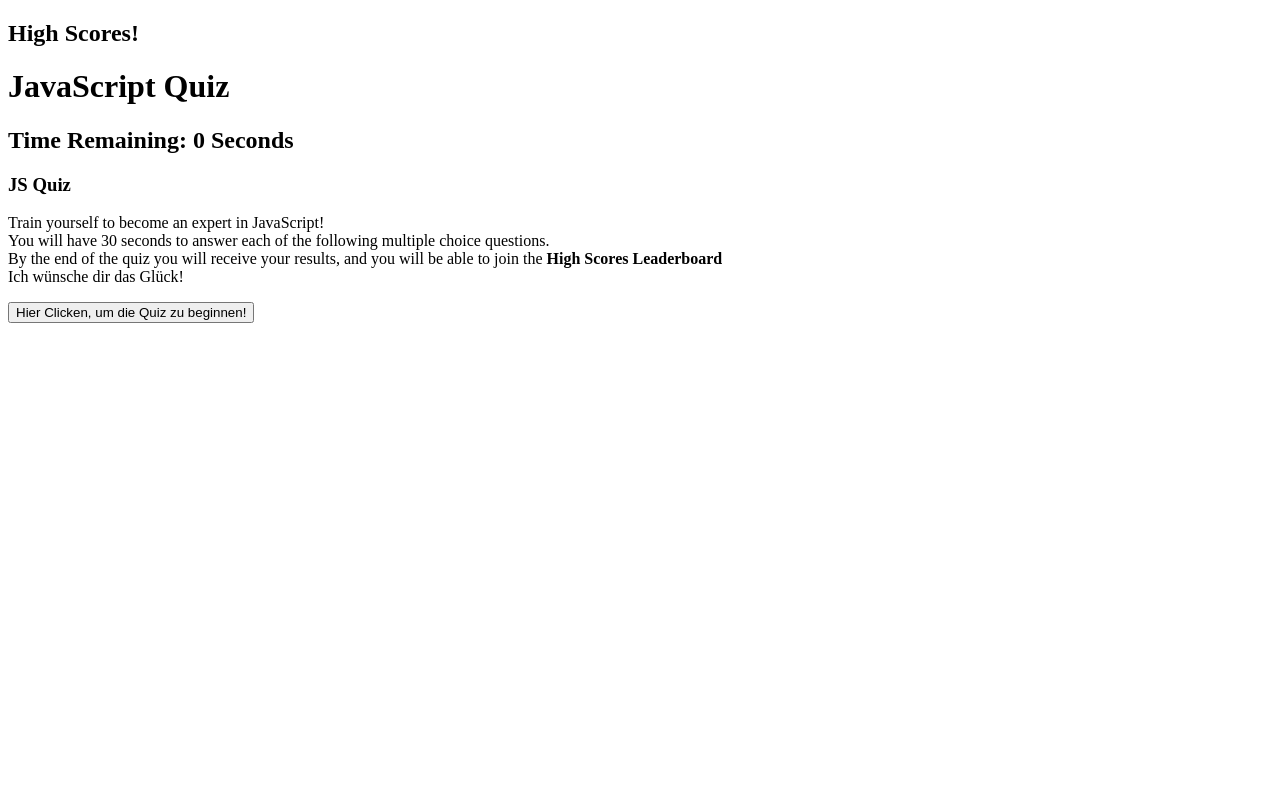
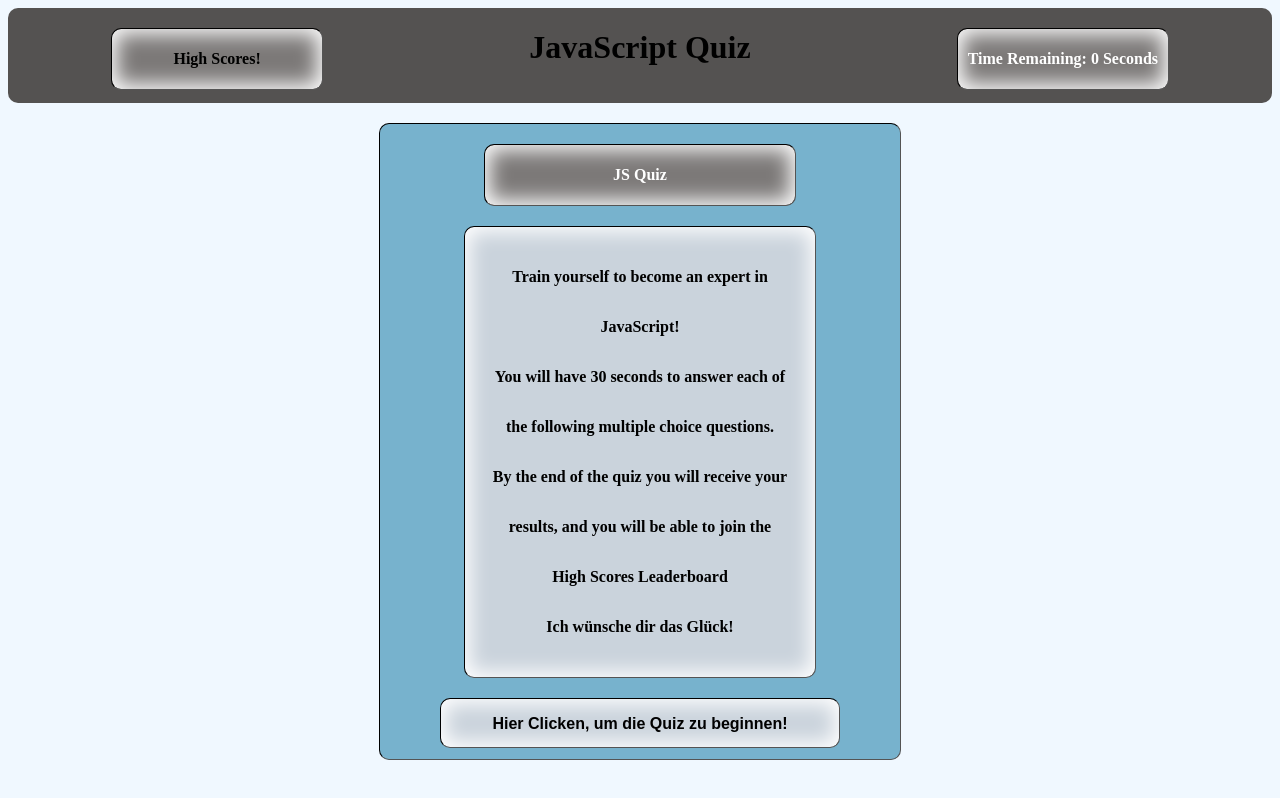
Before and after one commit to zbichsel/challenge-quiz, a plain HTML site: page index.html in a window 1280 px wide. Drawn offline with Linux system fonts and the light colour scheme.

Commit message:
added some css styling

```diff
--- a/assets/css/style.css
+++ b/assets/css/style.css
@@ -0,0 +1,122 @@
+header {
+    display: flex;
+    flex-flow: row;
+    justify-content: space-around;
+    padding: 0;
+    margin: 0;
+    list-style: none;
+    background-color: rgb(84, 82, 81);
+    border-radius: 10px;
+}
+
+#flex-left {
+    background-color: rgb(124, 121, 120);
+    border: 1px inset black;
+    border-radius: 10px;
+    box-shadow: inset 0px 0px 20px 5px #fff;
+    padding: 5px;
+    width: 200px;
+    height: 50px;
+    margin-top: 20px;
+    line-height: 50px;
+    color: black;
+    font-weight: bold;
+    font-size: 16px;
+    text-align: center;
+}
+
+#flex-left:hover {
+    background-color: green;
+    transition: 0.3s;
+    cursor: pointer;
+    text-decoration: underline;
+}
+
+#timer {
+    background-color: rgb(124, 121, 120);
+    border: 1px inset black;
+    border-radius: 10px;
+    box-shadow: inset 0px 0px 20px 5px #fff;
+    padding: 5px;
+    width: 200px;
+    height: 50px;
+    margin-top: 20px;
+    line-height: 50px;
+    color: white;
+    font-weight: bold;
+    font-size: 16px;
+    text-align: center;
+}
+
+body {
+    display: flex;
+    flex-flow: column;
+    justify-content: space-around;
+    background-color: aliceblue;
+}
+
+#intro {
+    text-align: center;
+    line-height: 50px;
+    border: 1px inset black;
+    border-radius: 10px;
+    width: 500px;
+    margin: 20px auto;
+    padding: 10px;
+    background-color: rgb(119, 178, 205);
+}
+
+#intro h3 {
+    background-color: rgb(124, 121, 120);
+    border: 1px inset black;
+    border-radius: 10px;
+    box-shadow: inset 0px 0px 20px 5px #fff;
+    padding: 5px;
+    width: 300px;
+    height: 50px;
+    margin: 10px auto;
+    line-height: 50px;
+    color: white;
+    font-weight: bold;
+    font-size: 16px;
+    text-align: center;
+}
+
+#guidelines {
+    background-color: rgb(202, 211, 220);
+    border: 1px inset black;
+    border-radius: 10px;
+    box-shadow: inset 0px 0px 20px 5px #fff;
+    padding: 25px;
+    width: 300px;
+    height: 400px;
+    margin: 20px auto;
+    line-height: 50px;
+    color: black;
+    font-weight: bold;
+    font-size: 16px;
+    text-align: center;
+}
+
+#start-btn {
+    background-color: rgb(202, 211, 220);
+    border: 1px inset black;
+    border-radius: 10px;
+    box-shadow: inset 0px 0px 20px 5px #fff;
+    padding: 5px;
+    width: 400px;
+    height: 50px;
+    margin: 0 auto;
+    line-height: 25px;
+    color: black;
+    font-weight: bold;
+    font-size: 16px;
+    text-align: center;
+}
+
+#start-btn:hover {
+    transition: 0.3s;
+    background-color: green;
+    cursor: pointer;
+    text-decoration: underline;
+}
--- a/assets/js/script.js
+++ b/assets/js/script.js
@@ -109,7 +109,7 @@ function updateTimer() {
 function endQuiz() {
     clearInterval(timerInterval);
     quiz.style.display = "none";
-    timer.style.display = "none";
+    timer.style.display = "visible";
 
     var message = document.createElement('h2');
     var scoreNum = document.createElement('h4');
--- a/index.html
+++ b/index.html
@@ -3,11 +3,12 @@
 <head>
     <meta charset="UTF-8">
     <meta name="viewport" content="width=device-width, initial-scale=1.0">
+    <link rel="stylesheet" type="text/css" href="./assets/css/style.css" />
     <title>Document</title>
 </head>
 <body>
     <header>
-        <h2>High Scores!</h2>
+        <h2 id="flex-left">High Scores!</h2>
         <h1>JavaScript Quiz</h1>
         <h2 id="timer">Time Remaining: <span id="countdown">0</span> Seconds</h2>
     </header>
```
